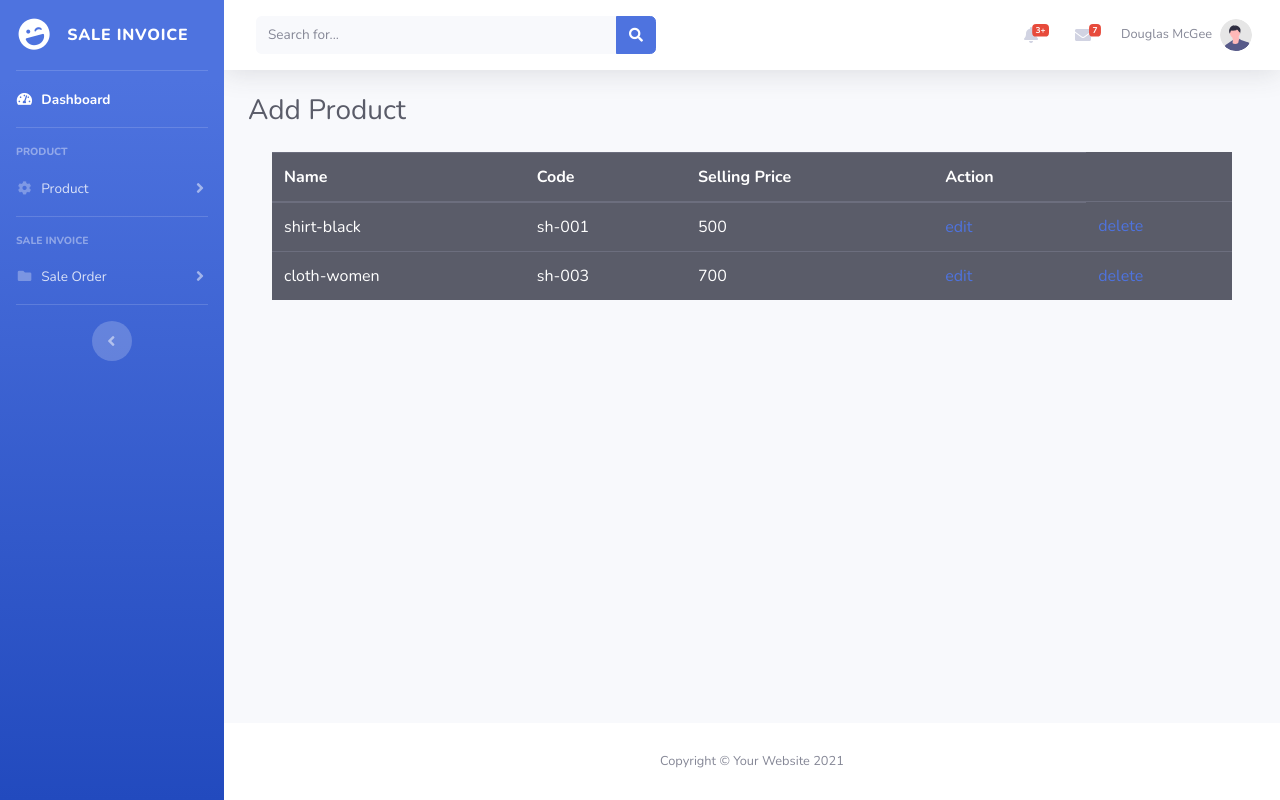
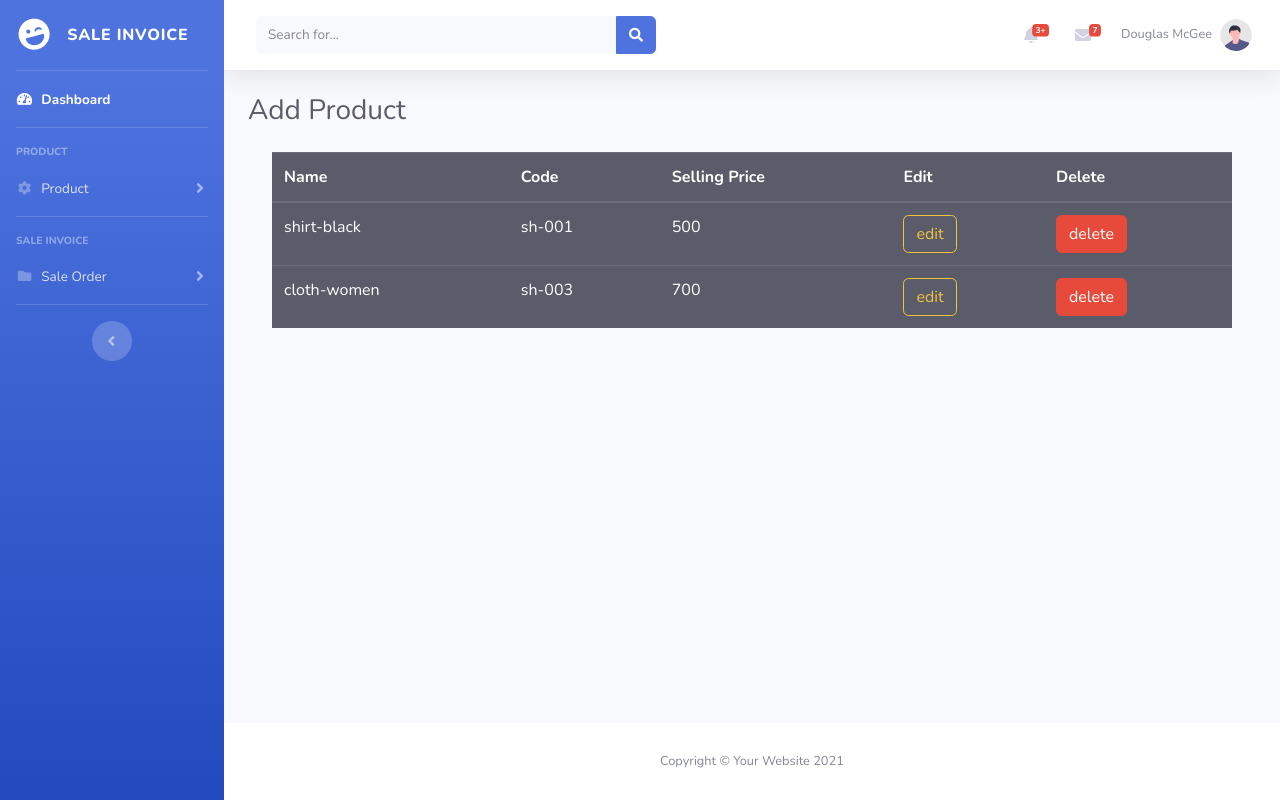
Before and after one commit to sabbir80/Invoice, a Django app: page /product/ in a window 1280 px wide. Run offline with Django 3.2, Linux system fonts and the light colour scheme; data comes from the database, SQL or seed files in the repository; some libraries are stand-ins or nearby versions.

Commit message:
modification

```diff
--- a/product/views.py
+++ b/product/views.py
@@ -14,14 +14,15 @@ def add(request,**kwargs):
             data.save()
     return render(request,'add.html',{'product':product_form})
 def edit(request,product_id,**kwargs):
-    prodcut = Product.objects.get(pk=product_id)
-    product_form = ProductForm(instance=prodcut)
+    product = Product.objects.get(pk=product_id)
+    product_form = ProductForm(instance=product)
     if request.POST:
-        data = ProductForm(request.POST,instance=prodcut)
+        data = ProductForm(request.POST,instance=product)
         if data.is_valid():
             data.save()
             return redirect('index')
-    return render(request,'add.html',{'product':product_form})
+    return render(request,'add.html',{'product':product_form,
+                                      'product_list':product})
 
 
 def delete(request,product_id,**kwargs):
--- a/templates/add.html
+++ b/templates/add.html
@@ -2,7 +2,7 @@
 {% block contant %}
 
     <div class="d-sm-flex align-items-center justify-content-between mb-4">
-        <h1 class="h3 mb-0 text-gray-800">Add Product</h1>
+        <h1 class="h3 mb-0 text-gray-800">{% if product_list %}Edit {% else %} ADD{% endif %} Product</h1>
     </div>
     <div class="row">
 
@@ -10,14 +10,14 @@
             <div class="card shadow mb-4">
                 <div
                         class="card-header py-3 d-flex flex-row align-items-center justify-content-between">
-                    <h6 class="m-0 font-weight-bold text-primary">ADD</h6>
+                    <h6 class="m-0 font-weight-bold text-primary">{% if product_list %}Edit {% else %} ADD{% endif %}</h6>
                 </div>
                 <!-- contant -->
                 <div class="d-flex p-2">
                     <form method="post">
                         {% csrf_token %}
                         {{ product.as_p }}
-                        <input type="submit" value="ADD">
+                        <input type="submit" value="ADD" class="btn btn-primary">
                     </form>
                 </div>
 
--- a/templates/base.html
+++ b/templates/base.html
@@ -94,7 +94,7 @@
                 <div id="collapsePages" class="collapse" aria-labelledby="headingPages" data-parent="#accordionSidebar">
                     <div class="bg-white py-2 collapse-inner rounded">
                         <h6 class="collapse-header">sale invoice:</h6>
-                        <a class="collapse-item" href="{% url 'sale_invoice_dashboard' %}">Create Sale Invoice</a>
+                        <a class="collapse-item" href="{% url 'new_sale_invoice_add' %}">Create Sale Invoice</a>
                         <a class="collapse-item" href="{% url 'sale_invoice_index' %}">Sale Invoice List</a>
 
                         <div class="collapse-divider"></div>
--- a/templates/index.html
+++ b/templates/index.html
@@ -11,7 +11,8 @@
                 <th scope="col">Name</th>
                 <th scope="col">Code</th>
                 <th scope="col">Selling Price</th>
-                <th scope="col">Action</th>
+                <th scope="col">Edit</th>
+                <th scope="col">Delete</th>
             </tr>
             </thead>
             <tbody>
@@ -20,8 +21,8 @@
                     <td>{{ pro.name }}</td>
                     <td>{{ pro.code }}</td>
                     <td>{{ pro.selling_price }}</td>
-                    <td><a href="{% url 'product_edit' product_id=pro.id %}">edit</a></td>
-                    <td><a href="{% url 'product_delete' product_id=pro.id %}">delete</a></td>
+                    <td><a href="{% url 'product_edit' product_id=pro.id %}" class="btn btn-outline-warning">edit</a></td>
+                    <td><a href="{% url 'product_delete' product_id=pro.id %}" class="btn btn-danger">delete</a></td>
 
                 </tr>
             {% endfor %}
--- a/templates/sale_invoice_index.html
+++ b/templates/sale_invoice_index.html
@@ -17,7 +17,7 @@
                         <tbody>
                         {% for pro in invoice %}
                             <tr>
-                                <td><a href="{% url 'sale_invoice_details' invoice_id=pro.id %}">{{ pro.invoice_number }}</a></td>
+                                <td><a href="{% url 'sale_invoice_details' invoice_id=pro.id %}" class="btn btn-info">{{ pro.invoice_number }}</a></td>
                                 <td>{{ pro.invoice_date }}</td>
                                 <td>{{ pro.customer_name }}</td>
                                 <td>{{ pro.total_amount }}</td>
```
Also changed, not shown: templates/new_sale_invoice.html (+6 -4 lines).
